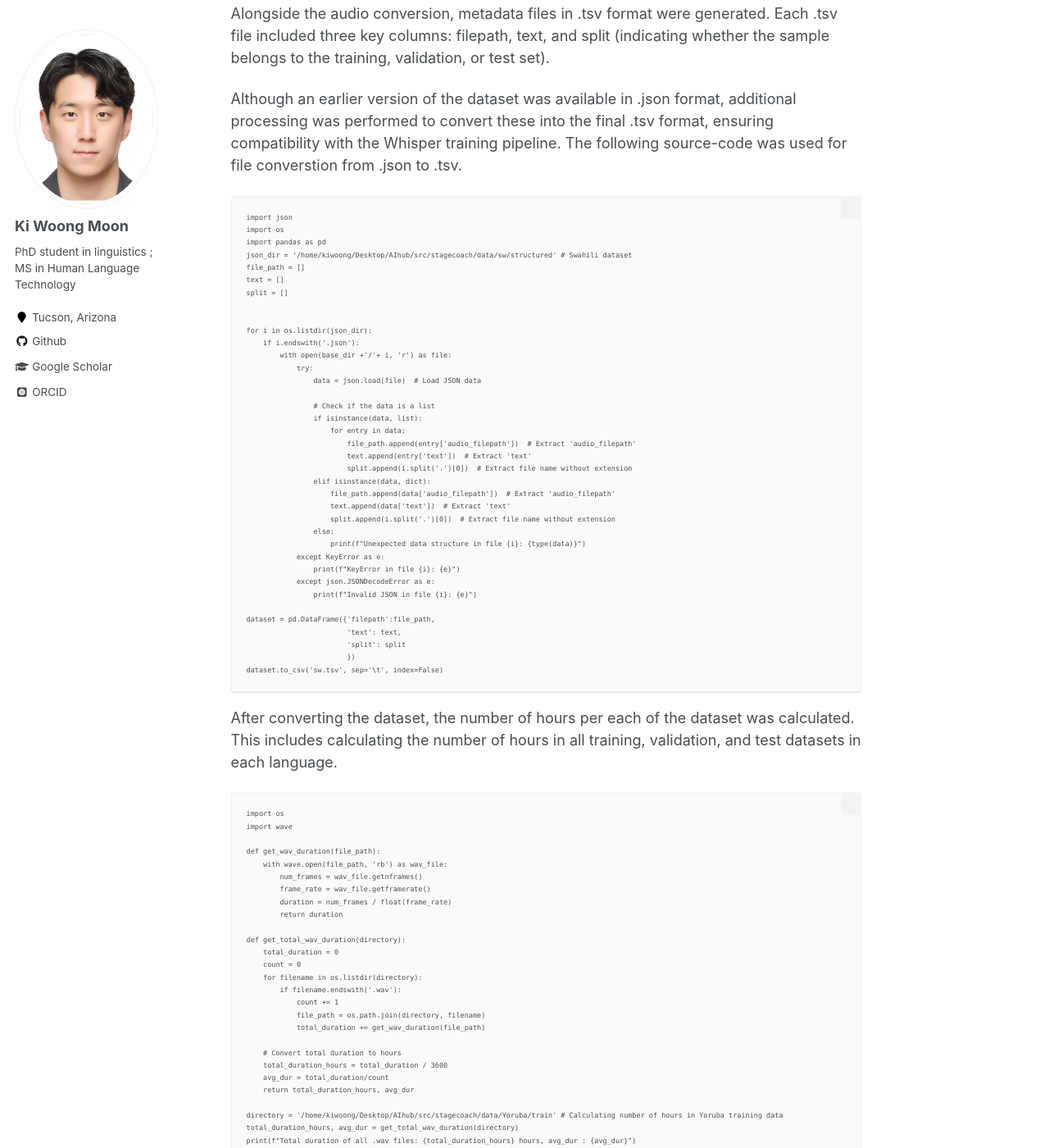
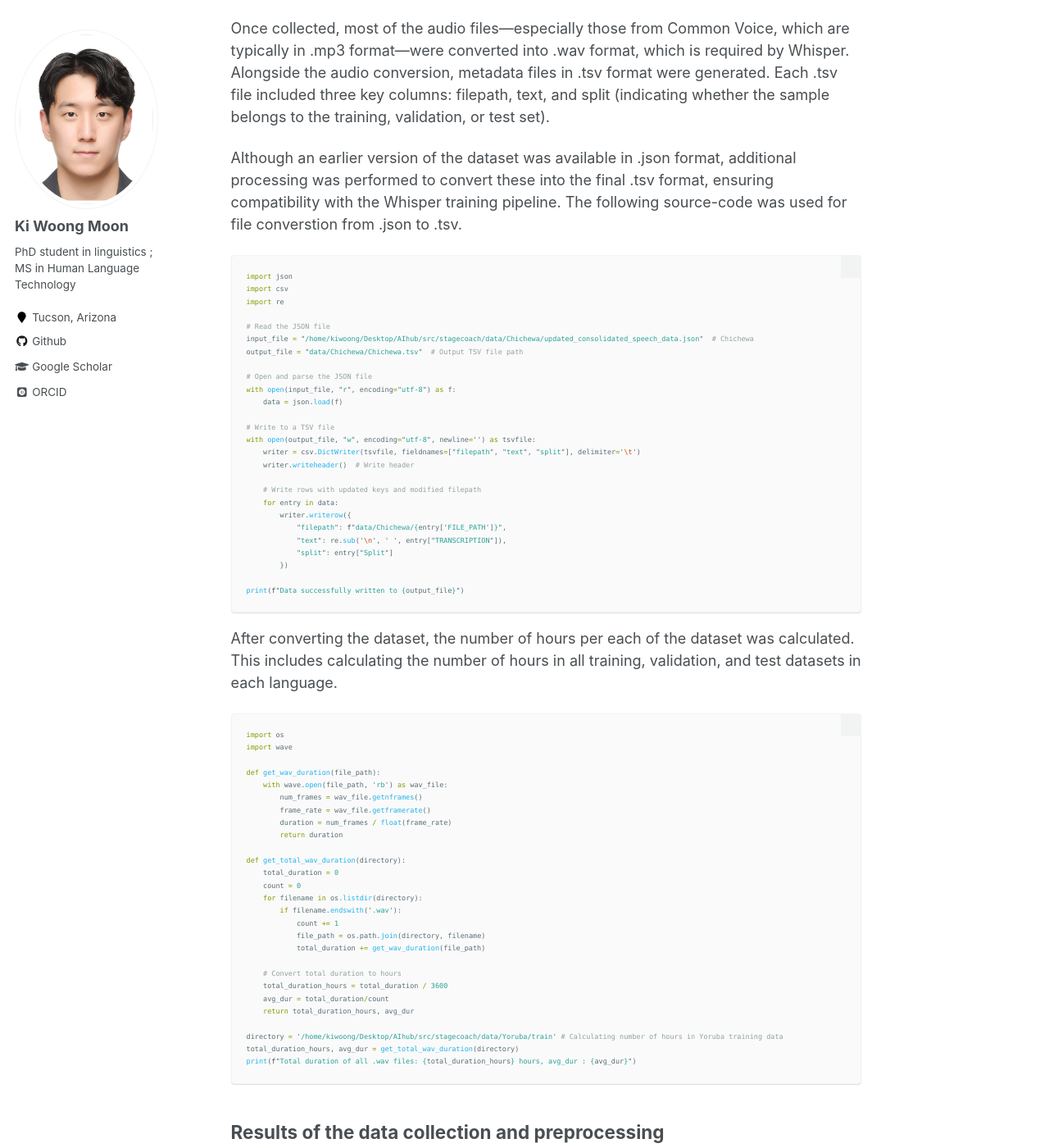
Before and after one commit to Ki-Woong95/Ki-Woong95.github.io, a Jekyll site: the page built from _portfolio/portfolio-1.md, in a window 1280 px wide and 1400 px high, scrolled down 752 px. Shown: the whole window at 82% size. Built offline with Jekyll 4.4.1, drawn with Linux system fonts in a browser that asks for light colours; some web fonts are replaced; some of the changed text lies outside the part shown.

Commit message:
adding contents for internship

````diff
--- a/_portfolio/portfolio-1.md
+++ b/_portfolio/portfolio-1.md
@@ -5,55 +5,47 @@
 ---
 
 ___
-## Project Summary
+## **Project Summary**
 This internship project focuses on developing a data processing pipeline for fine-tuning the state-of-the-art (SOTA) speech recognition model Whisper on low-resource languages, including various African, Indic, and South American languages. The project involves converting and organizing audio data into the appropriate format required for Whisper, and fine-tuning the model to enhance its performance. The final models are intended to be compatible with publicly available repositories such as Hugging Face and GitHub.
+
+## 1. **Audio data collection and preprocessing**
 
 The initial goal of the project was to collect publicly available audio data. The primary sources included the Mozilla Common Voice corpus and various Hugging Face datasets. Given the low-resource nature of the target languages, additional datasets were sourced from platforms like Mendeley Data, which offers open-access resources for research.
 
 Once collected, most of the audio files—especially those from Common Voice, which are typically in .mp3 format—were converted into .wav format, which is required by Whisper. Alongside the audio conversion, metadata files in .tsv format were generated. Each .tsv file included three key columns: filepath, text, and split (indicating whether the sample belongs to the training, validation, or test set).
 
 Although an earlier version of the dataset was available in .json format, additional processing was performed to convert these into the final .tsv format, ensuring compatibility with the Whisper training pipeline. The following source-code was used for file converstion from .json to .tsv.
+```python
+import json
+import csv
+import re
+
+# Read the JSON file
+input_file = "/home/kiwoong/Desktop/AIhub/src/stagecoach/data/Chichewa/updated_consolidated_speech_data.json"  # Chichewa
+output_file = "data/Chichewa/Chichewa.tsv"  # Output TSV file path
+
+# Open and parse the JSON file
+with open(input_file, "r", encoding="utf-8") as f:
+    data = json.load(f)
+
+# Write to a TSV file
+with open(output_file, "w", encoding="utf-8", newline='') as tsvfile:
+    writer = csv.DictWriter(tsvfile, fieldnames=["filepath", "text", "split"], delimiter='\t')
+    writer.writeheader()  # Write header
+
+    # Write rows with updated keys and modified filepath
+    for entry in data:
+        writer.writerow({
+            "filepath": f"data/Chichewa/{entry['FILE_PATH']}",
+            "text": re.sub('\n', ' ', entry["TRANSCRIPTION"]),
+            "split": entry["Split"]
+        })
+
+print(f"Data successfully written to {output_file}")
 ```
-import json
-import os
-import pandas as pd
-json_dir = '/home/kiwoong/Desktop/AIhub/src/stagecoach/data/sw/structured' # Swahili dataset
-file_path = []
-text = []
-split = []
 
-
-for i in os.listdir(json_dir):
-    if i.endswith('.json'):
-        with open(base_dir +'/'+ i, 'r') as file:
-            try:
-                data = json.load(file)  # Load JSON data
-
-                # Check if the data is a list
-                if isinstance(data, list):
-                    for entry in data:
-                        file_path.append(entry['audio_filepath'])  # Extract 'audio_filepath'
-                        text.append(entry['text'])  # Extract 'text'
-                        split.append(i.split('.')[0])  # Extract file name without extension
-                elif isinstance(data, dict):
-                    file_path.append(data['audio_filepath'])  # Extract 'audio_filepath'
-                    text.append(data['text'])  # Extract 'text'
-                    split.append(i.split('.')[0])  # Extract file name without extension
-                else:
-                    print(f"Unexpected data structure in file {i}: {type(data)}")
-            except KeyError as e:
-                print(f"KeyError in file {i}: {e}")
-            except json.JSONDecodeError as e:
-                print(f"Invalid JSON in file {i}: {e}")
-
-dataset = pd.DataFrame({'filepath':file_path,
-                        'text': text,
-                        'split': split
-                        })
-dataset.to_csv('sw.tsv', sep='\t', index=False)
-```
 After converting the dataset, the number of hours per each of the dataset was calculated. This includes calculating the number of hours in all training, validation, and test datasets in each language.
-```
+```python
 import os
 import wave
 
@@ -89,6 +81,112 @@
 - `audio` folder with three subdirectories: `train`, `dev`, `val` containing `.wav` files with a Sampling Rate (SR) 16000
 - `language.tsv`: consist of file directories, transcription of the audio files and split
 
-These outcomes were then utilized into fine-tuning process which was a modified version of the existing `stagecoach` repo provided from the XRIGlobal team.
+These outcomes were then utilized into fine-tuning process which was a modified version of the existing `stagecoach` repo provided from the XRI Global team.
 
-## Finetuning Whisper for low resource languages
+## 2. **Finetuning Whisper for low resource languages**
+
+For my second project during my internship at XRI Global, I worked on adapting OpenAI's **Whisper** model for four African and one Indic languages: Yoruba, Chichewa, Hausa, Amharic, and Urdu. My role focused on outperforming existing benchmarks that were available in **Huggingface**.
+
+
+### Language description
+
+**Yoruba**
+- Yoruba is a tonal language spoken by over 20 million people in Nigeria and neighboring countries. It features three distinct tones—high, mid, and low—that can change the meaning of words. The language also has a rich phonological system, including vowel length distinctions and nasalization.
+- Total number of hours used in the fine-tuning: 5.13 hrs
+
+**Chichewa**
+
+- Also known as Nyanja, Chichewa is spoken in Malawi and parts of Zambia, Mozambique, and Zimbabwe. It is an agglutinative Bantu language with complex verb morphology, where affixes encode tense, aspect, mood, and subject information.
+- Total number of hours used in the fine-tuning: 4.83 hrs
+
+**Hausa**
+
+- Hausa is a Chadic language widely spoken across West Africa. It features vowel harmony, a variety of consonant clusters, and frequent borrowings from Arabic and English. Its phonemic inventory includes implosives and glottalized consonants.
+- Total number of hours used in the fine-tuning: 3.92 hrs
+
+**Amharic**
+
+- Amharic is the official working language of Ethiopia and belongs to the Semitic language family. It is written in the Ge’ez script and has a root-and-pattern morphology, with extensive inflectional patterns and a large set of verb forms.
+- Total number of hours used in the fine-tuning: 2.30 hrs
+
+**Urdu**
+
+- Urdu is an Indo-Aryan language spoken in Pakistan and India. It uses a modified Perso-Arabic script and shares a significant lexical base with Persian and Arabic. It has a rich poetic tradition and employs elaborate honorifics and register distinctions.
+- Total number of hours in the Common Voice: 82 validated hours; However, due to storage issue, 30,000 audio files were selected and used in the project.
+
+
+## Procedures
+
+From the collected data, I managed to fine-tune Whisper model using both my local-machine and remote GPU that was provided from the XRI Global. Since the amount of resources that can be used in my local machine was restricted, I first started with the `Whisper-base` model and expanded it with `Whisper-large-v3-turbo` for my remote GPU.
+
+While fine-tuning Whisper model, several problems occurred.
+
+### Problem 1: Audio data too long for Whisper to process
+Some of the audio files that were collected from the Common Voice and other sources exceeded the limit of the system. Therefore, I added a `filter_toolong` function in the training configuration to handle excessively long duration of files from the collected audio files.
+
+```python
+"filter_toolong": {
+                "module": "byLength",
+                "name": "ByLength",
+                "args": [],
+                "kwargs": {
+                    "fields": ["source", "target"],
+                    "maxLen": 180, #self.filter_len
+                }
+            }
+```
+The implementation of the filter_toolong is given in:
+
+```python
+class FilterBase:
+    def __call__(self, data):
+        keep = []
+        for x in data:
+            if self.use(x):
+                keep.append(x)
+        return keep
+
+
+from blocks.filterBlk.filterBase import FilterBase
+
+class ByLength(FilterBase):
+    def __init__(self, fields, maxLen):
+        self.fields = fields
+        self.maxLen = maxLen
+
+    def use(self, sample):
+        for f in self.fields:
+            if type(sample[f]) == str:
+                if len(sample[f]) > self.maxLen:
+                    return False
+            elif type(sample[f]).__name__ == "Tensor":
+                if sample[f].shape[0] > self.maxLen:
+                    return False
+        return True
+```
+
+### Problem 2: No improvement on the performance due to limited data
+
+After filtering the long audio files using the `filter_toolong`, I was able to train Whisper model with different languages. While fine-tuning Whisper on Chichewa, another problem occurred. As the training data was limited, the model did not perform well on the ASR task. Therefore, Tranfer learning approach was used to improve the performance of the model.
+
+Since Chichewa is a Bantu language, I collected subset of Swahili dataset from the Common Voice which has an identical language family. Compared to Chichewa, Swahili is relatively high resource language which has a decent amount of audio data that can be used. After collecting the data, I utilized the preprocessing procedures and merged 30k of the audio files with the existing Chichewa dataset. In here, Swahili data was only used during the training, and Chichewa data was used for training, validation and testing.
+The below code demonstrates the merging steps between Chichewa and Swahili dataset. Total number of 46.2 hours of Swahili data were added to the training dataset of the Chichewa.
+```python
+import pandas as pd
+
+ch = pd.read_csv('Chichewa.tsv', sep = '\t')
+sw = pd.read_csv('swahili.tsv', sep = '\t')
+
+sw = sw[:30000]
+merged = pd.concat([ch, sw])
+merged['split'].value_counts()
+'''
+split
+Train    30267
+Test        41
+Dev         35
+Name: count, dtype: int64
+'''
+
+
+```
````
